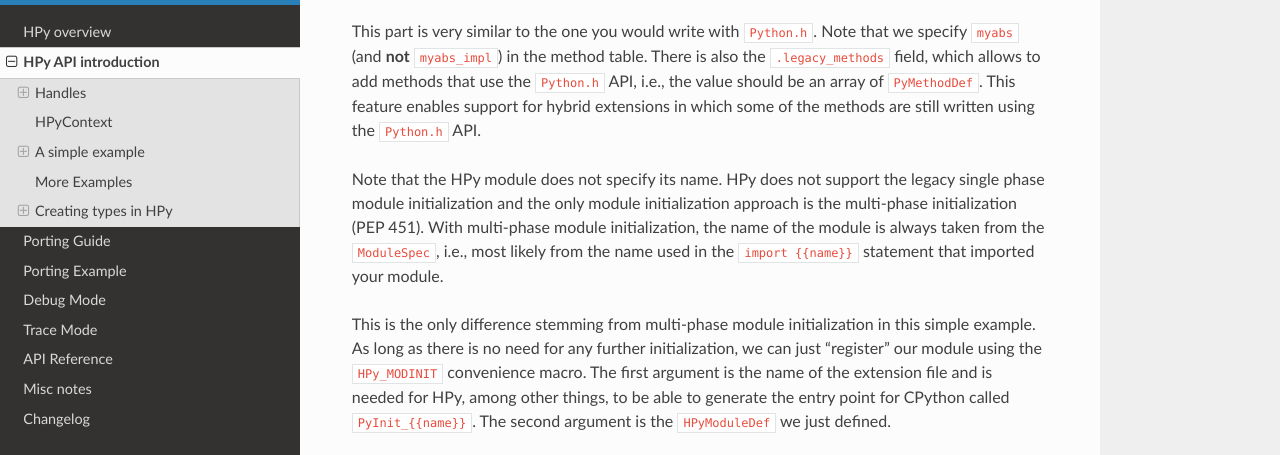
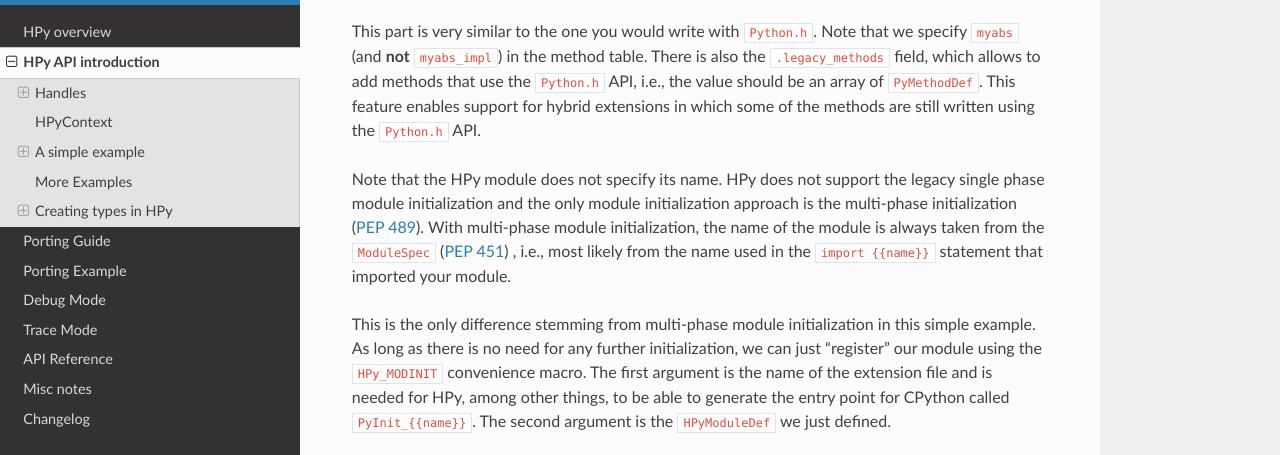
Before and after one commit to hpyproject/hpy, a Sphinx documentation site: the page built from docs/api.rst, in a window 1280 px wide and 900 px high, scrolled down 4855 px, cut to the strip 88-543 px from the top of the window. Built offline with Sphinx 7.4.7 and the Read the Docs theme 2.0.0, drawn with Linux system fonts in a browser that asks for light colours.

Commit message:
Fix PEP references

```diff
--- a/docs/api.rst
+++ b/docs/api.rst
@@ -242,9 +242,11 @@ are still written using the ``Python.h`` API.
 
 Note that the HPy module does not specify its name. HPy does not support the legacy
 single phase module initialization and the only module initialization approach is
-the multi-phase initialization (PEP 451). With multi-phase module initialization,
-the name of the module is always taken from the ``ModuleSpec``, i.e., most likely
-from the name used in the ``import {{name}}`` statement that imported your module.
+the multi-phase initialization (`PEP 489 <https://peps.python.org/pep-0489/>`_).
+With multi-phase module initialization,
+the name of the module is always taken from the ``ModuleSpec`` (`PEP 451 <https://peps.python.org/pep-0451/>`_)
+, i.e., most likely from the name used in the ``import {{name}}`` statement that
+imported your module.
 
 This is the only difference stemming from multi-phase module initialization in this
 simple example.
```
Also changed, not shown: 2 other files.
